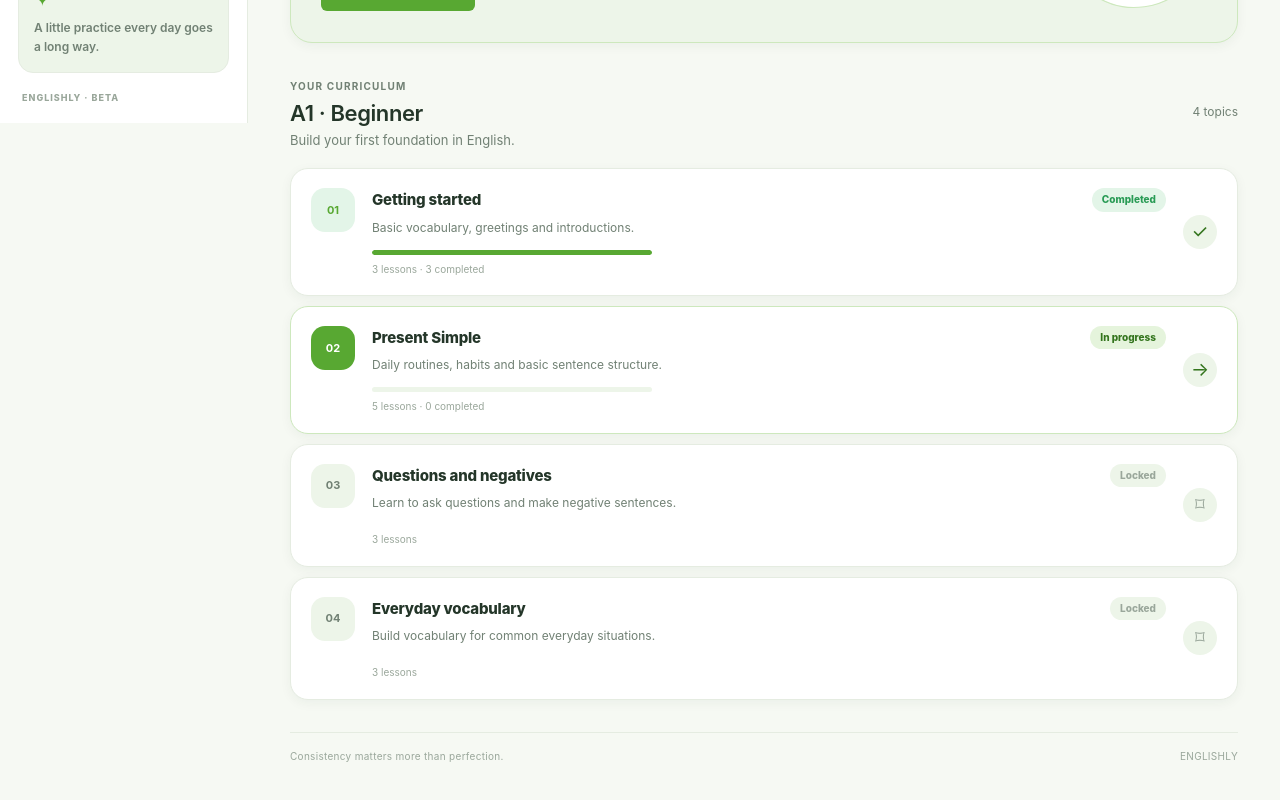
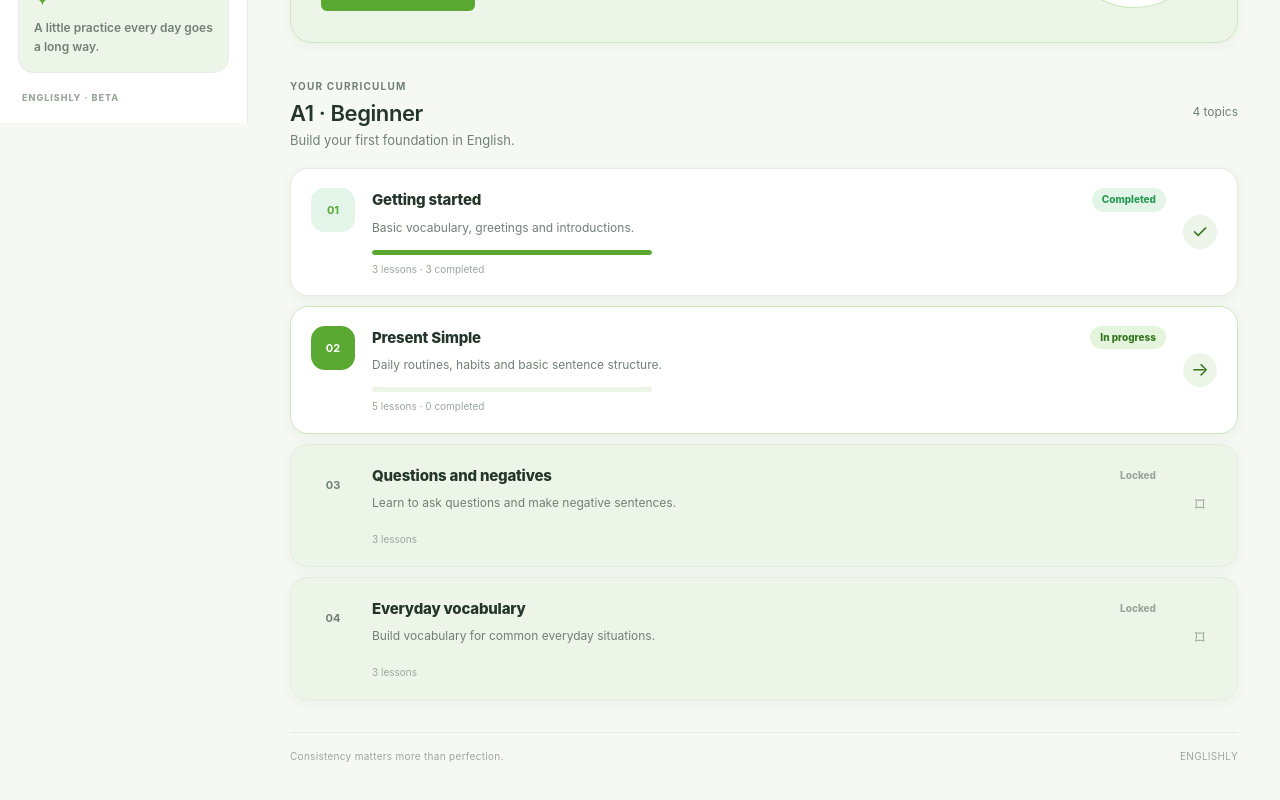
Before and after one commit to madaraFlovv/english-learning-platform, a React (Vite) app in the folder frontend/: page / in a window 1280 px wide. Shown: the part 677-1477 px from the top of the page. Built offline with nearby package versions, Linux system fonts and the light colour scheme.

Commit message:
fix: handle optional topic and lesson status styles

```diff
--- a/frontend/src/pages/LandingPage/LandingPage.module.css
+++ b/frontend/src/pages/LandingPage/LandingPage.module.css
@@ -438,6 +438,14 @@
   transform: translateX(3px);
 }
 
+.available-topic {
+  border-color: var(--color-primary-border);
+}
+
+.locked-topic {
+  background: var(--color-surface-soft);
+}
+
 .locked-topic .topic-arrow {
   color: var(--color-text-muted);
 }
```
